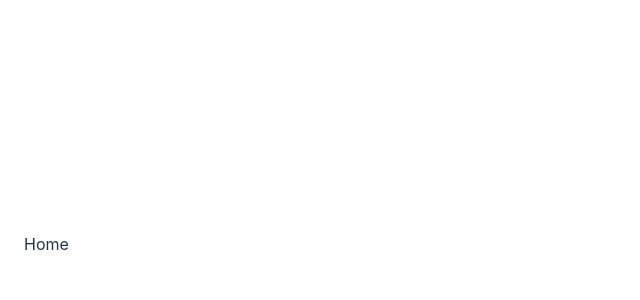
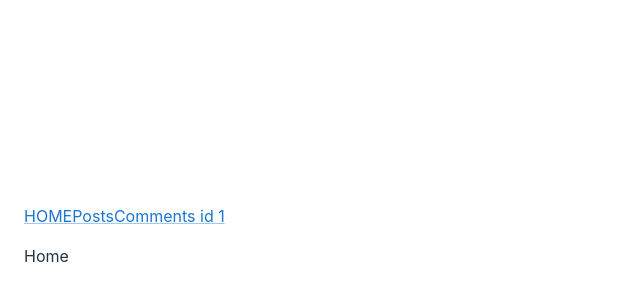
Before and after one commit to sabaudianin/PostComments, a React (Vite) app: page / in a window 1280 px wide. Shown: the part 156-456 px from the top of the page, without its empty margins (0-640 px from the left). Built offline with nearby package versions, Linux system fonts and the light colour scheme.

Commit message:
Upgraded router

```diff
--- a/src/App.jsx
+++ b/src/App.jsx
@@ -12,11 +12,11 @@ export const App = () => {
           element={<Home />}
         />
         <Route
-          path="/posts/:id"
+          path="/posts"
           element={<PostsDetailWrapper />}
         />
         <Route
-          path="/comments"
+          path="/comments/1"
           element={<Comments />}
         />
       </Routes>
--- a/src/components/Comments.jsx
+++ b/src/components/Comments.jsx
@@ -1,20 +1,44 @@
-import { List, ListItem, ListItemText, Paper, Typography } from "@mui/material";
+import {
+  List,
+  ListItem,
+  ListItemText,
+  Paper,
+  Typography,
+  TextField,
+  Button,
+} from "@mui/material";
+import { useGetPosts } from "../hooks/usePosts";
 
 export const Comments = () => {
+  const { data } = useGetPosts();
   return (
+    <>
       <Paper
         elevation={3}
         sx={{ m: 2, p: 2 }}
       >
         <Typography variant="h5">Comments</Typography>
         <List>
-        <ListItem>
+          {data?.map((comment) => (
+            <ListItem key={comment.id}>
               <ListItemText
-            primary={"koment1"}
-            secondary={"koment2"}
+                primary={comment.description}
+                secondary={comment.author}
               />
             </ListItem>
+          ))}
         </List>
       </Paper>
+      <Paper
+        elevation={3}
+        sx={{ m: 2, p: 2 }}
+      >
+        <form>
+          <TextField />
+          <TextField />
+          <Button>SUbmit</Button>
+        </form>
+      </Paper>
+    </>
   );
 };
--- a/src/components/Home.jsx
+++ b/src/components/Home.jsx
@@ -1,8 +1,27 @@
-import { Container } from "@mui/material";
+import { Container, Link } from "@mui/material";
+import { NavLink } from "react-router-dom";
 
 export const Home = () => {
   return (
     <Container>
+      <Link
+        to="/"
+        component={NavLink}
+      >
+        HOME
+      </Link>
+      <Link
+        to="/posts"
+        component={NavLink}
+      >
+        Posts
+      </Link>
+      <Link
+        to="/comments/1"
+        component={NavLink}
+      >
+        Comments id 1
+      </Link>
       <p>Home</p>
     </Container>
   );
--- a/src/hooks/usePosts.jsx
+++ b/src/hooks/usePosts.jsx
@@ -65,6 +65,6 @@ export const useGetPostById = (id, collectionName) => {
   return useQuery({
     queryKey: [collectionName, id],
     queryFn: () => getDocumentById(collectionName, id),
-    enabled: !!id, // Zapytanie będzie wykonane tylko, jeśli id jest prawidłowe
+    enabled: !!id,
   });
 };
```
Lines whose indentation alone changed are shown as unchanged.
